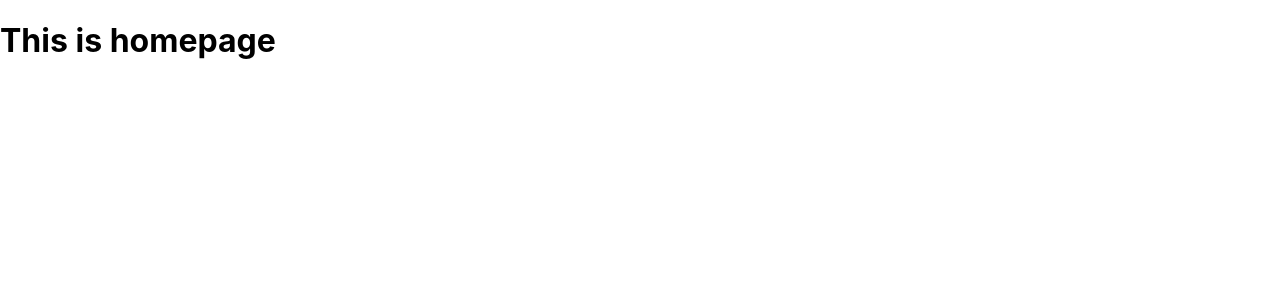
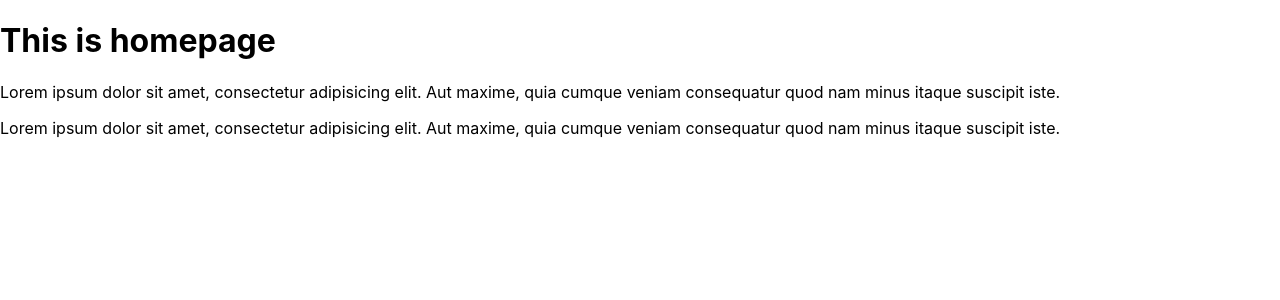
Before and after one commit to khanshorif331/nextjs-basic, a Next.js app: page / in a window 1280 px wide. Shown: the top 300 px of the page. Built offline with nearby package versions, Linux system fonts and the light colour scheme.

Commit message:
index js page updated

```diff
--- a/pages/index.js
+++ b/pages/index.js
@@ -6,6 +6,16 @@ export default function Home() {
 	return (
 		<div>
 			<h1>This is homepage</h1>
+			<p>
+				Lorem ipsum dolor sit amet, consectetur adipisicing elit. Aut
+				maxime, quia cumque veniam consequatur quod nam minus itaque
+				suscipit iste.
+			</p>
+			<p>
+				Lorem ipsum dolor sit amet, consectetur adipisicing elit. Aut
+				maxime, quia cumque veniam consequatur quod nam minus itaque
+				suscipit iste.
+			</p>
 		</div>
 	)
 }
```
